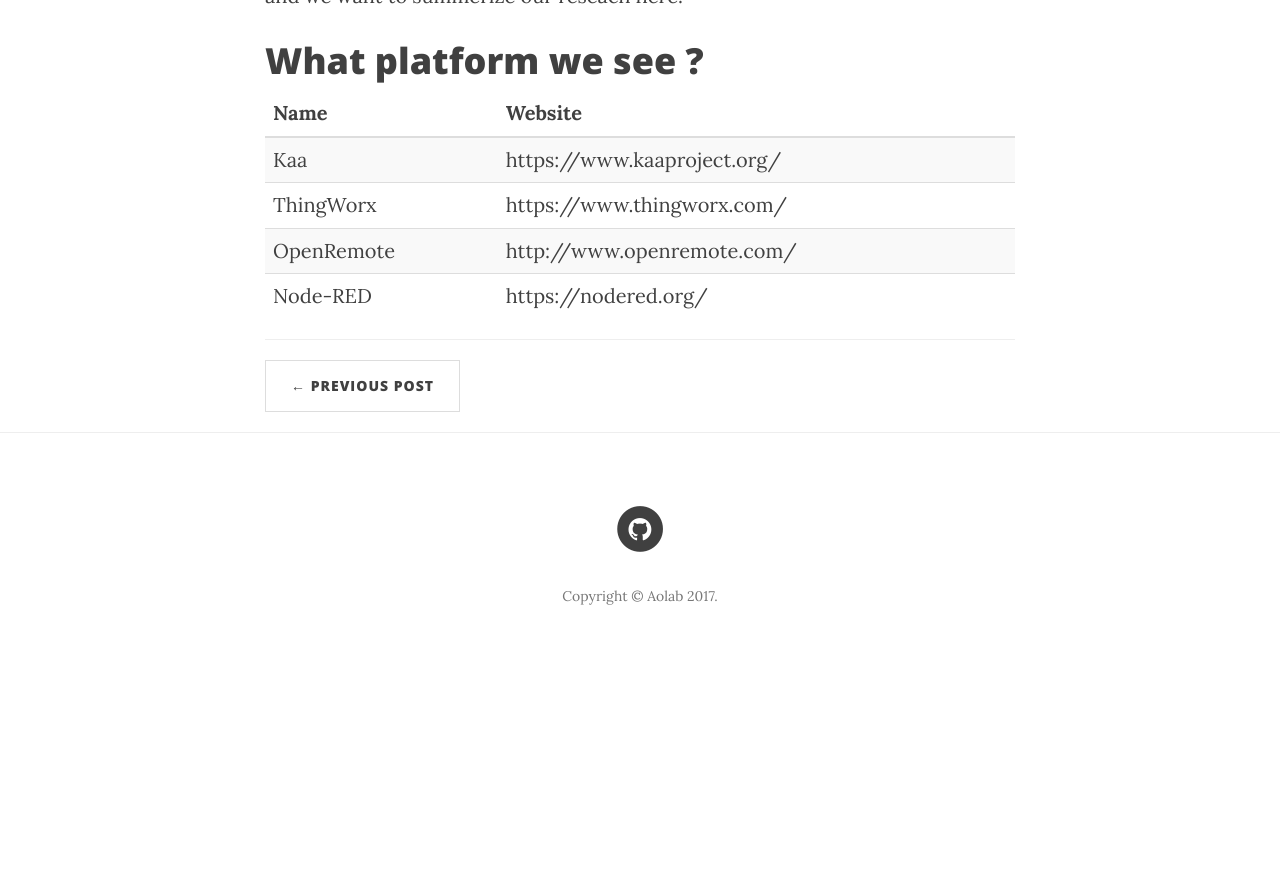
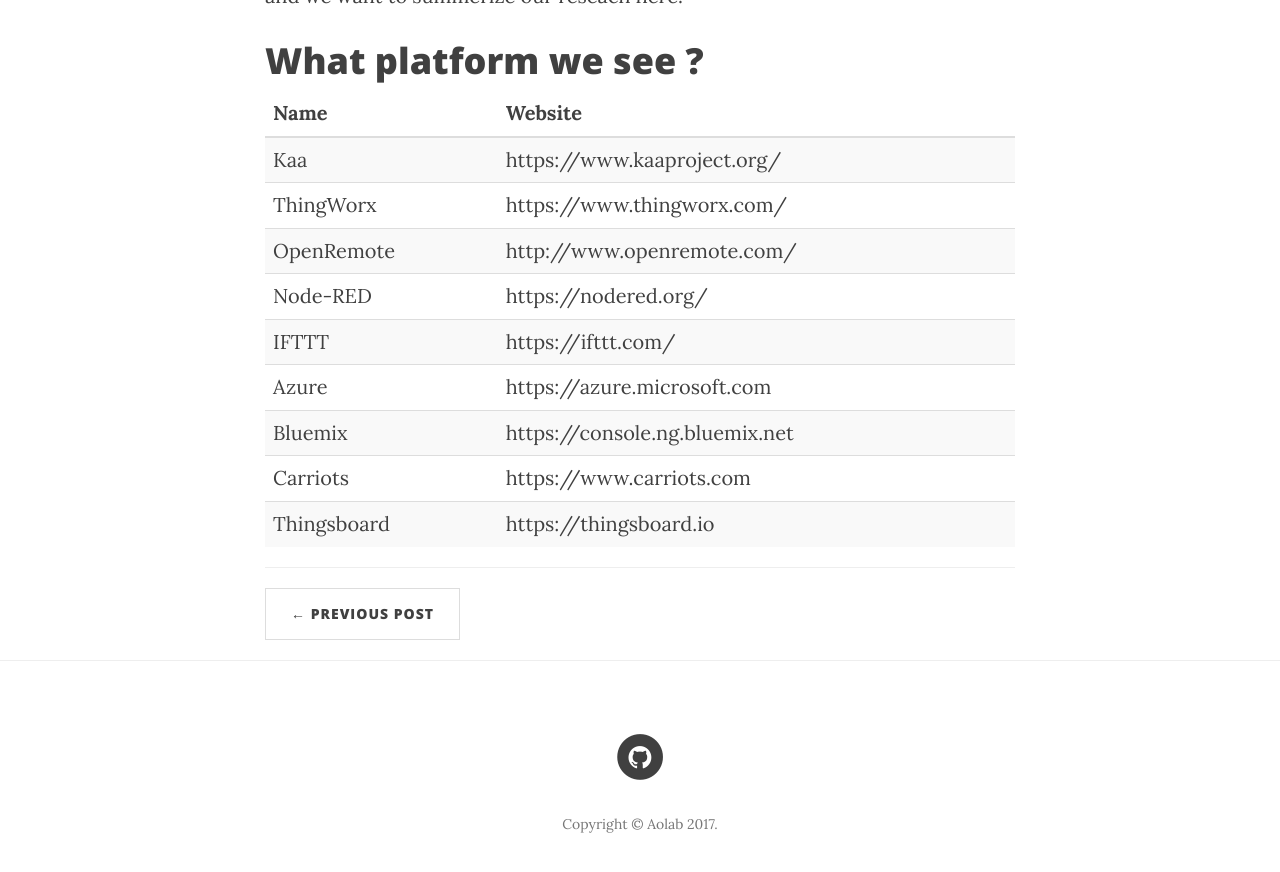
Before and after one commit to AoLab/AoLab.github.io, a Jekyll site: the page built from _posts/2017-05-14-Platforms.html, in a window 1280 px wide and 900 px high, scrolled down 602 px. Shown: the top 872 px of the window. Built offline with Jekyll 4.4.1, drawn with Linux system fonts in a browser that asks for light colours; nearby versions of some CDN libraries; before the commit the page ends 1274 px from its top, so only the background shows below that.

Commit message:
Platforms list was improved.

```diff
--- a/_posts/2017-05-14-Platforms.html
+++ b/_posts/2017-05-14-Platforms.html
@@ -34,5 +34,25 @@ to summerize our reseach here.
     <td>Node-RED</td>
     <td>https://nodered.org/</td>
   </tr>
+  <tr>
+    <td>IFTTT</td>
+    <td>https://ifttt.com/</td>
+  </tr>
+  <tr>
+    <td>Azure</td>
+    <td>https://azure.microsoft.com</td>
+  </tr>
+  <tr>
+    <td>Bluemix</td>
+    <td>https://console.ng.bluemix.net</td>
+  </tr>
+  <tr>
+    <td>Carriots</td>
+    <td>https://www.carriots.com</td>
+  </tr>
+  <tr>
+    <td>Thingsboard</td>
+    <td>https://thingsboard.io</td>
+  </tr>
   </tbody>
 </table>
```
